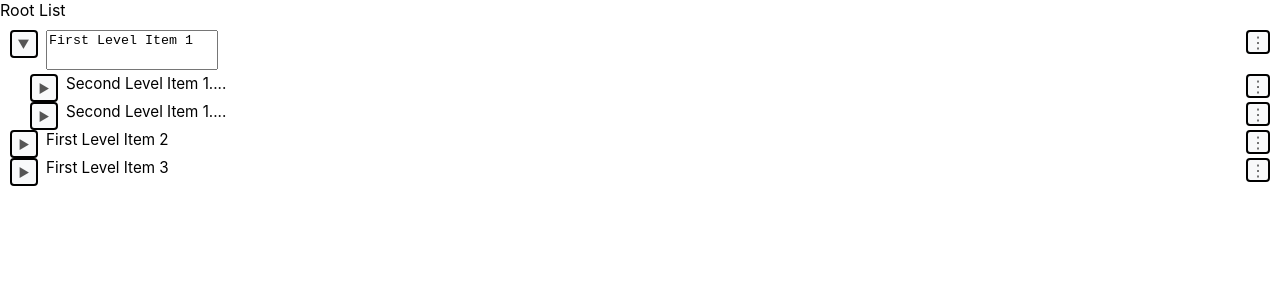
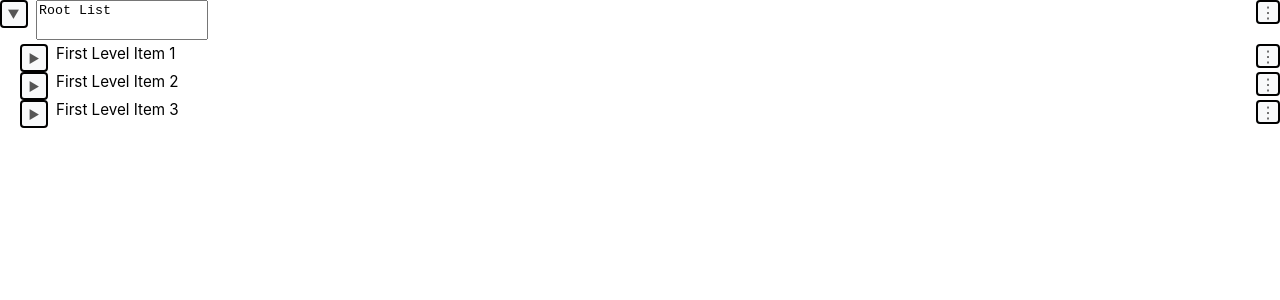
Before and after one commit to jmarkl3/chat-pwa, a React (Create React App) app: page /nested-list in a window 1280 px wide. Both pictures are taken after a click on the element 640 px from the left and 44 px from the top of the page. Shown: the top 300 px of the page. Built offline with nearby package versions, Linux system fonts and the light colour scheme.

Commit message:
item edit works

```diff
--- a/src/Routes/NestedList/NestedList.js
+++ b/src/Routes/NestedList/NestedList.js
@@ -47,22 +47,40 @@ function NestedList() {
   // State to hold the nested list data
   const [data, setData] = useState(testData);
 
+  // Function to update nested list data
+  const updateNestedListData = (newContent, path) => {
+    // Create a deep copy of the current data
+    const newData = JSON.parse(JSON.stringify(data));
+
+    // If path is empty, update root level
+    if (path.length === 0) {
+      setData({ ...newData, content: newContent });
+      return;
+    }
+
+    // Navigate to the target item using the path
+    let current = newData;
+    for (let i = 0; i < path.length - 1; i++) {
+      current = current.nested[path[i]];
+    }
+
+    // Update the target item's content
+    const targetIndex = path[path.length - 1];
+    current.nested[targetIndex].content = newContent;
+
+    // Update the state with the new data
+    setData(newData);
+  };
+
   return (
     <div className="nested-list-container">
-      <div className="">
-        {data.content}
-      </div>
-
-      <div className="nested-list">
-        {data.nested.map((item, index) => (
-          <NestedListItem
-            key={index}
-            item={item}
-            index={index}
-            path={[]}
-          />
-        ))}
-      </div>
+        <NestedListItem
+          key={"root"}
+          item={data}
+          index={0}
+          path={[]}
+          updateContent={updateNestedListData}
+        />
     </div>
   );
 }
--- a/src/Routes/NestedList/NestedListItem.js
+++ b/src/Routes/NestedList/NestedListItem.js
@@ -3,7 +3,7 @@ import './NestedList.css';
 import { ellipsis } from '../App/functions';
 
 // Recursive component for rendering individual items
-export default function NestedListItem({ item, index, depth = 0, path = [] }) {
+export default function NestedListItem({ item, index, depth = 0, path = [], updateContent }) {
   // State for UI interactions
   const [isOpen, setIsOpen] = useState(false);
   const [menuOpen, setMenuOpen] = useState(false);
@@ -54,6 +54,8 @@ export default function NestedListItem({ item, index, depth = 0, path = [] }) {
                     // Adjust height on content change
                     e.target.style.height = 'auto';
                     e.target.style.height = e.target.scrollHeight + 'px';
+                    // Update content in parent
+                    updateContent(e.target.value, path);
                   }}
                   style={{
                     width: '100%',
@@ -99,7 +101,8 @@ export default function NestedListItem({ item, index, depth = 0, path = [] }) {
               item={nestedItem}
               index={nestedIndex}
               depth={depth + 1}
-              path={[...path, index]}
+              path={[...path, nestedIndex]}
+              updateContent={updateContent}
             />
           ))}
         </div>
```
